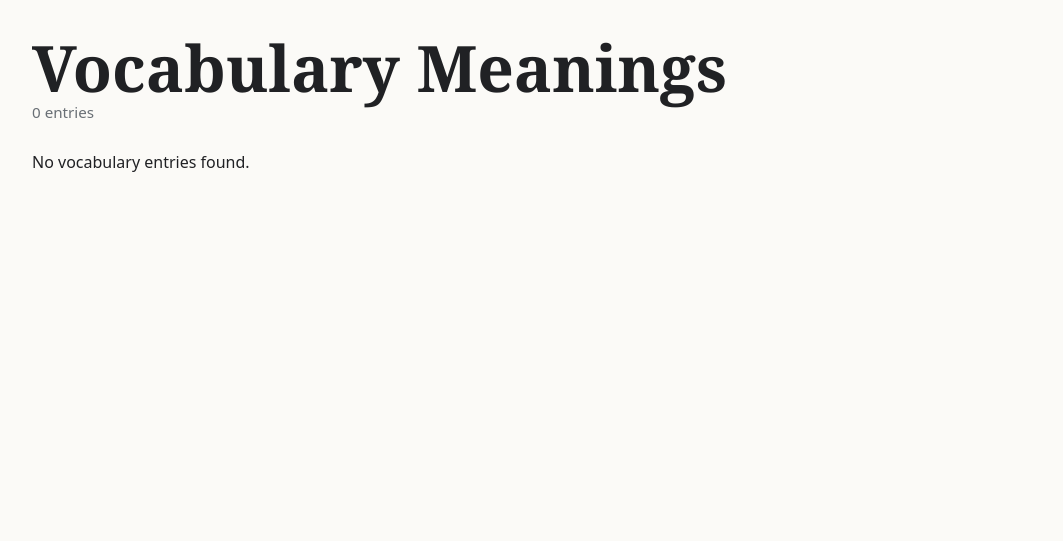
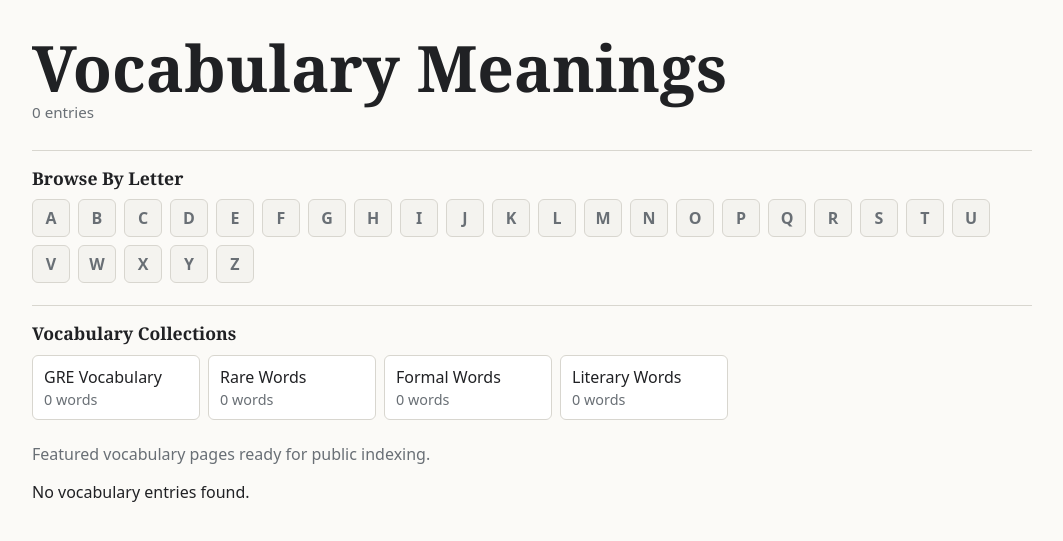
Before and after one commit to tuomoM/eruditeEdge2, a Flask app: page /words in a window 1280 px wide. Shown: the part 135-676 px from the top of the page, without its empty margins (108-1171 px from the left). Run offline with Flask 3, Linux system fonts and the light colour scheme; data that the repository does not hold is empty.

Commit message:
Search engine optimization phase 4

```diff
--- a/Views/vocabulary.py
+++ b/Views/vocabulary.py
@@ -36,6 +36,41 @@ FREQUENCY_BAND_FILTERS = [
     ("specialized", "Specialized"),
 ]
 WORD_SLUG_PATTERN = re.compile(r"[^a-z0-9]+")
+PUBLIC_WORD_LETTERS = tuple("abcdefghijklmnopqrstuvwxyz")
+PUBLIC_WORD_COLLECTIONS = {
+    "gre-vocabulary": {
+        "title": "GRE Vocabulary Meanings and Definitions | eruditeEdge",
+        "heading": "GRE Vocabulary",
+        "description": (
+            "Browse GRE vocabulary meanings, definitions, synonyms, and example "
+            "sentences from eruditeEdge."
+        ),
+    },
+    "rare-words": {
+        "title": "Rare English Words and Meanings | eruditeEdge",
+        "heading": "Rare Words",
+        "description": (
+            "Browse rare English words with meanings, definitions, synonyms, and "
+            "example sentences from eruditeEdge."
+        ),
+    },
+    "formal-words": {
+        "title": "Formal English Words and Meanings | eruditeEdge",
+        "heading": "Formal Words",
+        "description": (
+            "Browse formal English vocabulary with meanings, definitions, synonyms, "
+            "and example sentences from eruditeEdge."
+        ),
+    },
+    "literary-words": {
+        "title": "Literary Words and Meanings | eruditeEdge",
+        "heading": "Literary Words",
+        "description": (
+            "Browse literary English words with meanings, definitions, synonyms, "
+            "and example sentences from eruditeEdge."
+        ),
+    },
+}
 
 
 def vocabulary_word_slug(word):
@@ -91,6 +126,100 @@ def public_entry(entry):
 
 def public_entries(entries):
     return [public_entry(entry) for entry in entries]
+
+
+def public_indexable_entries(entries):
+    return [
+        public_entry(entry)
+        for entry in entries
+        if is_public_indexable_entry(entry)
+    ]
+
+
+def public_word_letter_links(entries):
+    populated_letters = {
+        vocabulary_word_slug(entry["word"])[:1]
+        for entry in entries
+        if is_public_indexable_entry(entry) and vocabulary_word_slug(entry["word"])
+    }
+    return [
+        {
+            "letter": letter,
+            "path": url_for("vocabulary.public_word", word_slug=letter),
+            "populated": letter in populated_letters,
+        }
+        for letter in PUBLIC_WORD_LETTERS
+    ]
+
+
+def public_word_collection_links(entries):
+    return [
+        {
+            **metadata,
+            "slug": collection_slug,
+            "path": url_for("vocabulary.public_word", word_slug=collection_slug),
+            "count": len(public_word_collection_entries(collection_slug, entries)),
+        }
+        for collection_slug, metadata in PUBLIC_WORD_COLLECTIONS.items()
+    ]
+
+
+def public_word_collection_entries(collection_slug, entries):
+    return [
+        entry
+        for entry in entries
+        if is_public_indexable_entry(entry)
+        and public_word_entry_matches_collection(entry, collection_slug)
+    ]
+
+
+def public_word_entry_matches_collection(entry, collection_slug):
+    if collection_slug == "gre-vocabulary":
+        return bool(entry.get("gre_rating")) or any(
+            word_list.get("category") == "GRE"
+            for word_list in entry.get("word_lists", [])
+        )
+    if collection_slug == "rare-words":
+        return entry.get("frequency_band") in {
+            "rare",
+            "very_rare",
+            "archaic_or_obsolete",
+        }
+    if collection_slug == "formal-words":
+        return public_word_entry_has_context(entry, "formal")
+    if collection_slug == "literary-words":
+        return public_word_entry_has_context(entry, "literary")
+    return False
+
+
+def public_word_entry_has_context(entry, context):
+    return context.lower() in {
+        entry_context.lower()
+        for entry_context in entry.get("contexts", [])
+    }
+
+
+def public_word_index_metadata():
+    return {
+        "title": "Vocabulary Meanings and Definitions | eruditeEdge",
+        "heading": "Vocabulary Meanings",
+        "description": (
+            "Browse eruditeEdge vocabulary meanings, definitions, examples, "
+            "synonyms, and usage notes for advanced English learners."
+        ),
+    }
+
+
+def public_word_letter_metadata(letter):
+    upper_letter = letter.upper()
+    return {
+        "title": f"Vocabulary Words Starting With {upper_letter} | eruditeEdge",
+        "heading": f"Words Starting With {upper_letter}",
+        "description": (
+            f"Browse vocabulary words starting with {upper_letter}, including "
+            "meanings, definitions, synonyms, and example sentences."
+        ),
+    }
 
 
 def find_public_entries_by_slug(slug):
@@ -337,15 +466,65 @@ def active_vocabulary_filters(filters, filter_choices=None):
 
 @vocabulary_bp.route("/words", methods=["GET"])
 def public_words():
-    entries = public_entries(vocabulary_service.list_entries())
+    all_entries = vocabulary_service.list_entries()
+    entries = public_indexable_entries(all_entries)[:50]
     return render_template(
         "public_words.html",
         entries=entries,
+        metadata=public_word_index_metadata(),
+        canonical_url=url_for("vocabulary.public_words", _external=True),
+        letter_links=public_word_letter_links(all_entries),
+        collection_links=public_word_collection_links(all_entries),
+        listing_description="Featured vocabulary pages ready for public indexing.",
     )
 
 
 @vocabulary_bp.route("/words/<word_slug>", methods=["GET"])
 def public_word(word_slug):
+    if word_slug in PUBLIC_WORD_LETTERS:
+        all_entries = vocabulary_service.list_entries()
+        entries = public_indexable_entries(
+            [
+                entry
+                for entry in all_entries
+                if vocabulary_word_slug(entry["word"]).startswith(word_slug)
+            ]
+        )
+        return render_template(
+            "public_words.html",
+            entries=entries,
+            metadata=public_word_letter_metadata(word_slug),
+            canonical_url=url_for(
+                "vocabulary.public_word",
+                word_slug=word_slug,
+                _external=True,
+            ),
+            letter_links=public_word_letter_links(all_entries),
+            collection_links=public_word_collection_links(all_entries),
+            listing_description=(
+                f"Vocabulary words beginning with {word_slug.upper()}."
+            ),
+        )
+
+    if word_slug in PUBLIC_WORD_COLLECTIONS:
+        all_entries = vocabulary_service.list_entries()
+        entries = public_entries(
+            public_word_collection_entries(word_slug, all_entries)
+        )
+        return render_template(
+            "public_words.html",
+            entries=entries,
+            metadata=PUBLIC_WORD_COLLECTIONS[word_slug],
+            canonical_url=url_for(
+                "vocabulary.public_word",
+                word_slug=word_slug,
+                _external=True,
+            ),
+            letter_links=public_word_letter_links(all_entries),
+            collection_links=public_word_collection_links(all_entries),
+            listing_description=PUBLIC_WORD_COLLECTIONS[word_slug]["description"],
+        )
+
     if word_slug.endswith("-meaning"):
         meaning_base_slug = word_slug[: -len("-meaning")]
         entries = find_public_entries_by_slug(meaning_base_slug)
@@ -375,11 +554,26 @@ def public_word(word_slug):
 @vocabulary_bp.route("/sitemap.xml", methods=["GET"])
 def sitemap():
     word_urls = []
+    letter_urls = set()
+    collection_urls = set()
     seen_slugs = set()
     for entry in vocabulary_service.list_entries():
         if not is_public_indexable_entry(entry):
             continue
         slug = vocabulary_word_slug(entry["word"])
+        if slug:
+            letter_urls.add(
+                url_for("vocabulary.public_word", word_slug=slug[:1], _external=True)
+            )
+        for collection_slug in PUBLIC_WORD_COLLECTIONS:
+            if public_word_entry_matches_collection(entry, collection_slug):
+                collection_urls.add(
+                    url_for(
+                        "vocabulary.public_word",
+                        word_slug=collection_slug,
+                        _external=True,
+                    )
+                )
         if slug in seen_slugs:
             continue
         seen_slugs.add(slug)
@@ -389,6 +583,8 @@ def sitemap():
     urls = [
         url_for("index", _external=True),
         url_for("vocabulary.public_words", _external=True),
+        *sorted(letter_urls),
+        *sorted(collection_urls),
         *word_urls,
     ]
     body = "\n".join(
--- a/static/css/ed2.css
+++ b/static/css/ed2.css
@@ -919,6 +919,57 @@ button:hover,
     border-top: 1px solid var(--color-border);
 }
 
+.public-hub-section {
+    padding: var(--space-md) 0 var(--space-lg);
+    border-top: 1px solid var(--color-border);
+}
+
+.public-hub-section h2 {
+    margin: 0 0 var(--space-sm);
+    font-size: 1.1rem;
+}
+
+.letter-link-list,
+.collection-link-list {
+    display: flex;
+    flex-wrap: wrap;
+    gap: var(--space-sm);
+}
+
+.letter-link,
+.collection-link {
+    border: 1px solid var(--color-border);
+    border-radius: var(--radius);
+    background: var(--color-surface);
+    color: var(--color-ink);
+    text-decoration: none;
+}
+
+.letter-link {
+    display: inline-grid;
+    place-items: center;
+    width: 38px;
+    height: 38px;
+    font-weight: 700;
+}
+
+.letter-link-muted {
+    color: var(--color-muted);
+    background: #f4f3ef;
+}
+
+.collection-link {
+    display: inline-flex;
+    flex-direction: column;
+    min-width: 168px;
+    padding: 9px 11px;
+}
+
+.collection-link span:last-child {
+    color: var(--color-muted);
+    font-size: 0.9rem;
+}
+
 .entry-row {
     display: grid;
     grid-template-columns: minmax(0, 1fr) auto;
--- a/templates/public_words.html
+++ b/templates/public_words.html
@@ -1,16 +1,45 @@
 {% extends "base.html" %}
 
-{% block title %}Vocabulary Meanings and Definitions | eruditeEdge{% endblock %}
-{% block meta_description %}Browse eruditeEdge vocabulary meanings, definitions, examples, synonyms, and usage notes for advanced English learners.{% endblock %}
-{% block canonical %}<link rel="canonical" href="{{ url_for('vocabulary.public_words', _external=True) }}">{% endblock %}
+{% block title %}{{ metadata.title }}{% endblock %}
+{% block meta_description %}{{ metadata.description }}{% endblock %}
+{% block canonical %}<link rel="canonical" href="{{ canonical_url }}">{% endblock %}
 
 {% block content %}
 <div class="page-header">
     <div>
-        <h1>Vocabulary Meanings</h1>
+        <h1>{{ metadata.heading }}</h1>
         <div class="result-count">{{ entries | length }} entries</div>
     </div>
 </div>
+
+{% if letter_links %}
+    <section class="public-hub-section" aria-label="Alphabetical vocabulary">
+        <h2>Browse By Letter</h2>
+        <div class="letter-link-list">
+            {% for link in letter_links %}
+                <a class="letter-link{% if not link.populated %} letter-link-muted{% endif %}" href="{{ link.path }}">{{ link.letter | upper }}</a>
+            {% endfor %}
+        </div>
+    </section>
+{% endif %}
+
+{% if collection_links %}
+    <section class="public-hub-section" aria-label="Vocabulary collections">
+        <h2>Vocabulary Collections</h2>
+        <div class="collection-link-list">
+            {% for collection in collection_links %}
+                <a class="collection-link" href="{{ collection.path }}">
+                    <span>{{ collection.heading }}</span>
+                    <span>{{ collection.count }} words</span>
+                </a>
+            {% endfor %}
+        </div>
+    </section>
+{% endif %}
+
+{% if listing_description %}
+    <p class="muted">{{ listing_description }}</p>
+{% endif %}
 
 {% if entries %}
     <div class="entry-list">
```
Also changed, not shown: tests/test_vocabulary.py (+59 -1 lines).
